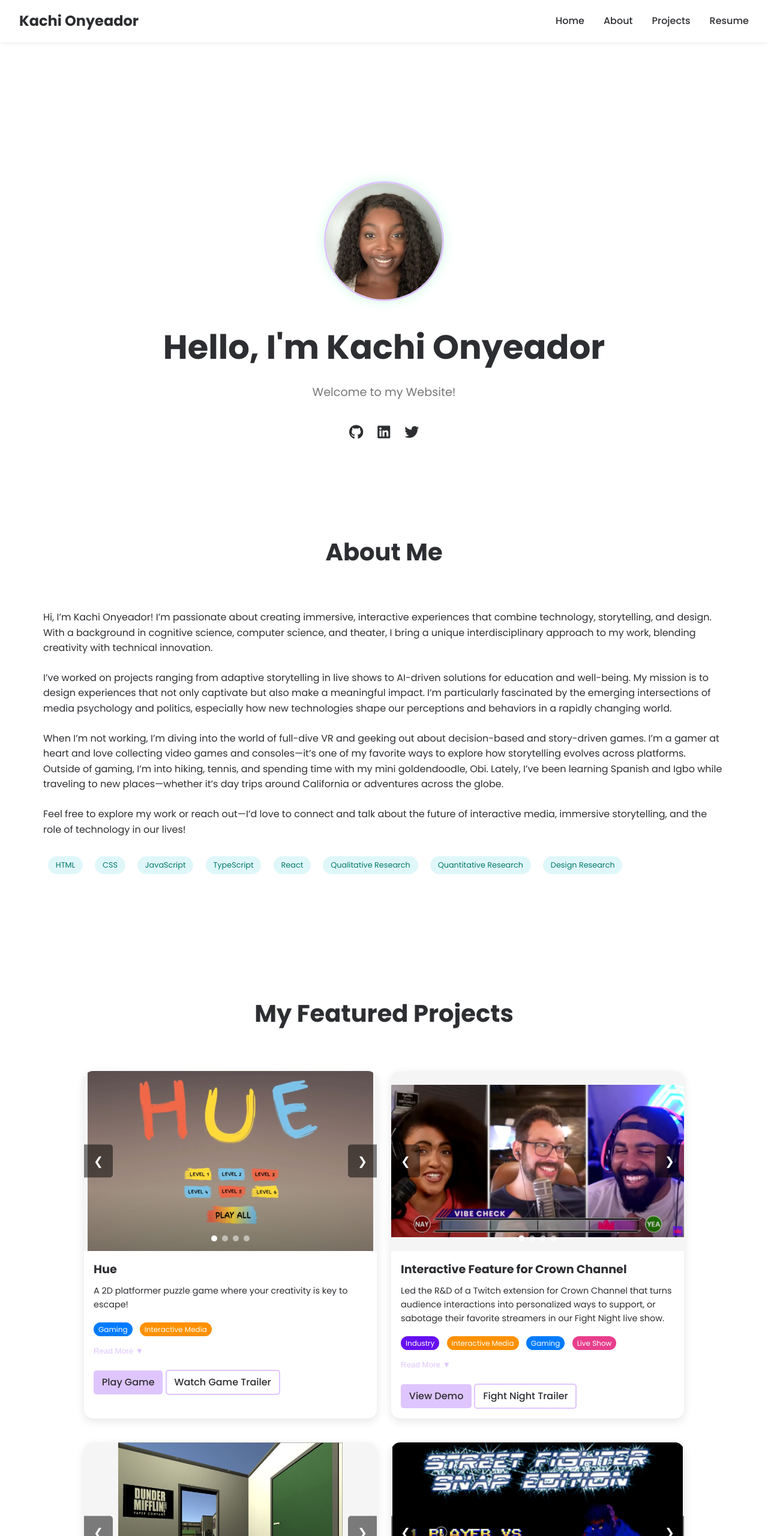
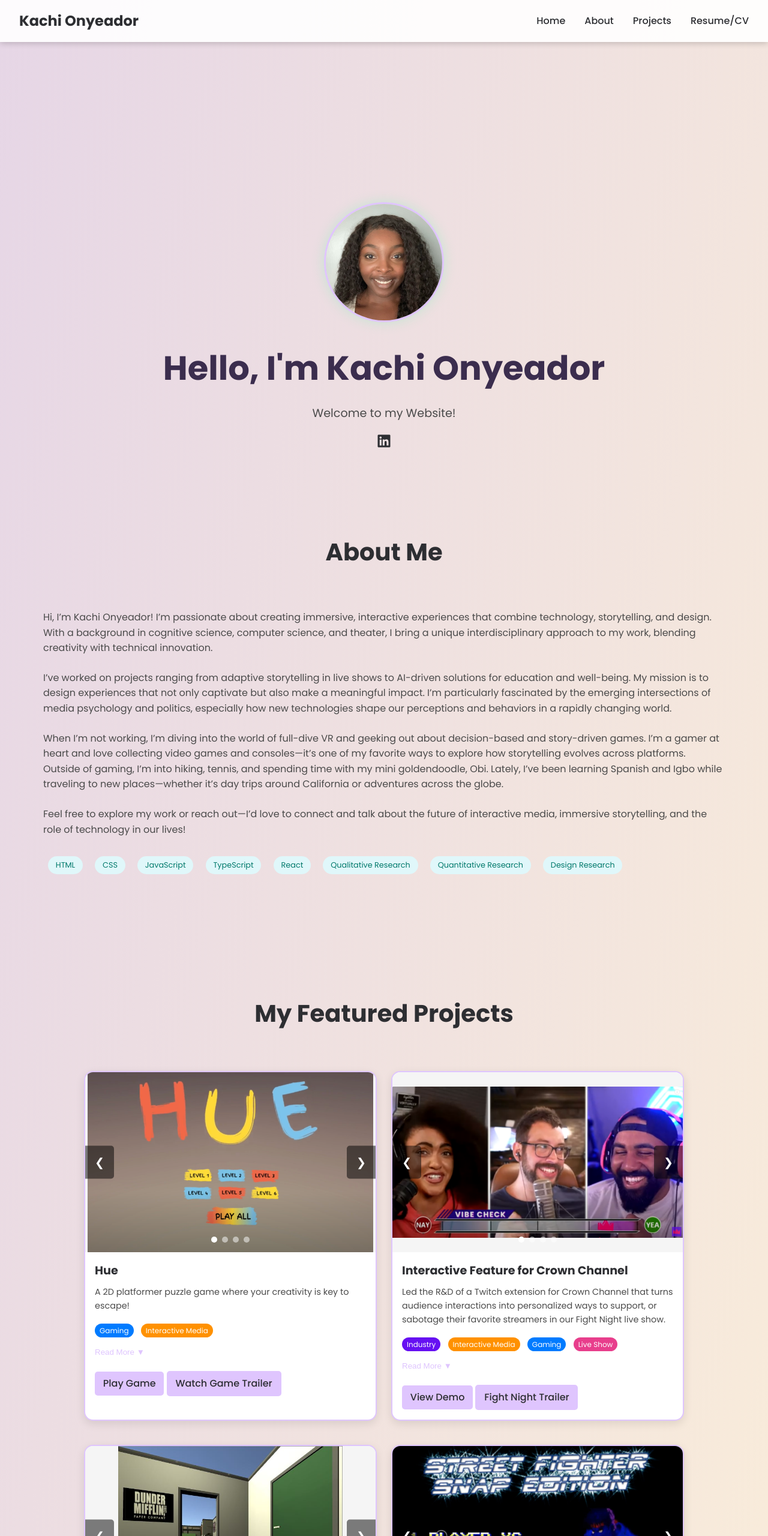
Before and after one commit to Kachi0n/personalwebsite, a plain HTML site: page index.html in a window 1280 px wide. Shown: the top 2560 px of the page at 60% size. Drawn offline with Linux system fonts and the light colour scheme.

Commit message:
with new background

```diff
--- a/index.html
+++ b/index.html
@@ -17,7 +17,7 @@
             <li><a href="#home" class="active">Home</a></li>
             <li><a href="#about">About</a></li>
             <li><a href="#projects">Projects</a></li>
-            <li><a href="#resume">Resume</a></li>
+            <li><a href="#resume">Resume/CV</a></li>
         </ul>
         <div class="hamburger">
             <span></span>
@@ -35,9 +35,7 @@
             <h1 class="glitch" data-text="Hello, I'm [Your Name]">Hello, I'm Kachi Onyeador</h1>
             <p class="subtitle">Welcome to my Website!</p>
             <div class="social-links">
-                <a href="#" target="_blank"><i class="fab fa-github"></i></a>
                 <a href="https://www.linkedin.com/in/kachionyeador" target="_blank"><i class="fab fa-linkedin"></i></a>
-                <a href="#" target="_blank"><i class="fab fa-twitter"></i></a>
             </div>
         </div>
     </section>
@@ -481,8 +479,8 @@
                 </div>
             </div>
             <div class="resume-download">
-                <a href="your-resume.pdf" class="btn btn-large" download>
-                    <i class="fas fa-download"></i> Download Resume
+                <a href="KachiOnyeadorCV2025.pdf" class="btn btn-large" target="_blank">
+                    <i class="fas fa-download"></i> Download Resume/CV
                 </a>
             </div>
         </div>
@@ -490,7 +488,6 @@
 
     <footer>
         <div class="container">
-            <p>&copy; 2024 Kachi Onyeador. All rights reserved.</p>
         </div>
     </footer>
 
--- a/styles/style.css
+++ b/styles/style.css
@@ -20,8 +20,12 @@ html {
 body {
     font-family: 'Poppins', sans-serif;
     line-height: 1.6;
-    color: var(--text-color);
+    color: #4a4a4a;
     background-color: var(--bg-color);
+    margin: 0;
+    font-family: 'Poppins', sans-serif; /* Ensure your font is applied */
+    background: linear-gradient(to bottom right, #e6d6e6, #fff3d6); /* Soft lavender to light cream */
+    color: #4a4a4a; /* Softer dark gray for main text */
 }
 
 .container {
@@ -35,13 +39,13 @@ body {
     position: fixed;
     top: 0;
     width: 100%;
-    background-color: rgba(255, 255, 255, 0.95);
+    background-color: rgba(255, 255, 255, 0.9); /* Slightly more opaque for better contrast */
     padding: 1rem 2rem;
     display: flex;
     justify-content: space-between;
     align-items: center;
-    box-shadow: 0 0 10px rgba(0, 0, 0, 0.1);
     z-index: 1000;
+    box-shadow: 0 2px 10px rgba(0, 0, 0, 0.2); /* Add a subtle shadow */
 }
 
 .nav-brand {
@@ -58,7 +62,7 @@ body {
 }
 
 .nav-links a {
-    color: var(--text-color);
+    color: var(--primary-color);
     text-decoration: none;
     font-weight: 500;
     transition: var(--transition);
@@ -83,11 +87,12 @@ body {
     font-size: 3.5rem;
     margin-bottom: 1rem;
     font-weight: 700;
+    color: #3b2d4e; /* Change to a darker shade */
 }
 
 .subtitle {
     font-size: 1.2rem;
-    color: var(--light-text);
+    color: #7a7a7a; /* Softer gray for subtitles */
     margin-bottom: 2rem;
 }
 
@@ -116,6 +121,7 @@ body {
     font-size: 2.5rem;
     text-align: center;
     margin-bottom: 4rem;
+    color: #2d2e32; /* Darker color for headings */
 }
 
 /* Project Cards */
@@ -129,6 +135,7 @@ body {
 
 .project-card {
     background: white;
+    border: 2px solid #dfc5fe;
     border-radius: 15px;
     overflow: hidden;
     box-shadow: 0 5px 15px rgba(0, 0, 0, 0.1);
@@ -139,6 +146,7 @@ body {
 
 .project-card:hover {
     transform: translateY(-5px);
+    box-shadow: 0 10px 20px rgba(0, 0, 0, 0.2);
 }
 
 .project-img {
@@ -171,8 +179,8 @@ body {
 .btn {
     display: inline-block;
     padding: 0.4rem 0.8rem;
-    background-color: var(--secondary-color);
-    color: var(--primary-color);
+    background-color: #dfc5fe; /* Light purple for buttons */
+    color: #2d2e32; /* Dark text for button contrast */
     text-decoration: none;
     border-radius: 5px;
     font-weight: 500;
@@ -183,7 +191,7 @@ body {
 .btn:hover {
     transform: translateY(-2px);
     box-shadow: 0 5px 15px rgba(100, 244, 172, 0.3);
-    background-color: rgba(223, 197, 254, 0.8);
+    background-color: #c5a3e0; /* Slightly darker purple on hover */
 }
 
 .btn-outline {
@@ -440,9 +448,48 @@ body {
 }
 
 .social-links {
-    margin-bottom: -50px; /* Reduce this value to decrease space below the icons */
+    margin-bottom: -100px; /* Reduce this value to decrease space below the icons */
+    margin-top: -20px;
 }
 
 .section-title {
     margin-top: 0; /* Remove any top margin to bring the title closer */
 }
+
+h1, h2, h3, .section-title {
+    color: #2d2e32; /* Darker color for headings */
+}
+
+.subtitle {
+    color: #4a4a4a; /* Softer dark gray for subtitles */
+}
+
+.btn {
+    background-color: #dfc5fe; /* Light purple for buttons */
+    color: #2d2e32; /* Dark text for button contrast */
+}
+
+.btn:hover {
+    background-color: #c5a3e0; /* Slightly darker purple on hover */
+}
+
+h1 {
+    color: #2d2e32; /* Darker color for the main title */
+}
+
+h2, h3, .section-title {
+    color: #2d2e32; /* Darker color for headings */
+}
+
+.subtitle {
+    color: #4a4a4a; /* Softer dark gray for subtitles */
+}
+
+.btn {
+    background-color: #dfc5fe; /* Light purple for buttons */
+    color: #2d2e32; /* Dark text for button contrast */
+}
+
+.btn:hover {
+    background-color: #c5a3e0; /* Slightly darker purple on hover */
+}
```
Also changed, not shown: 1 other file.
